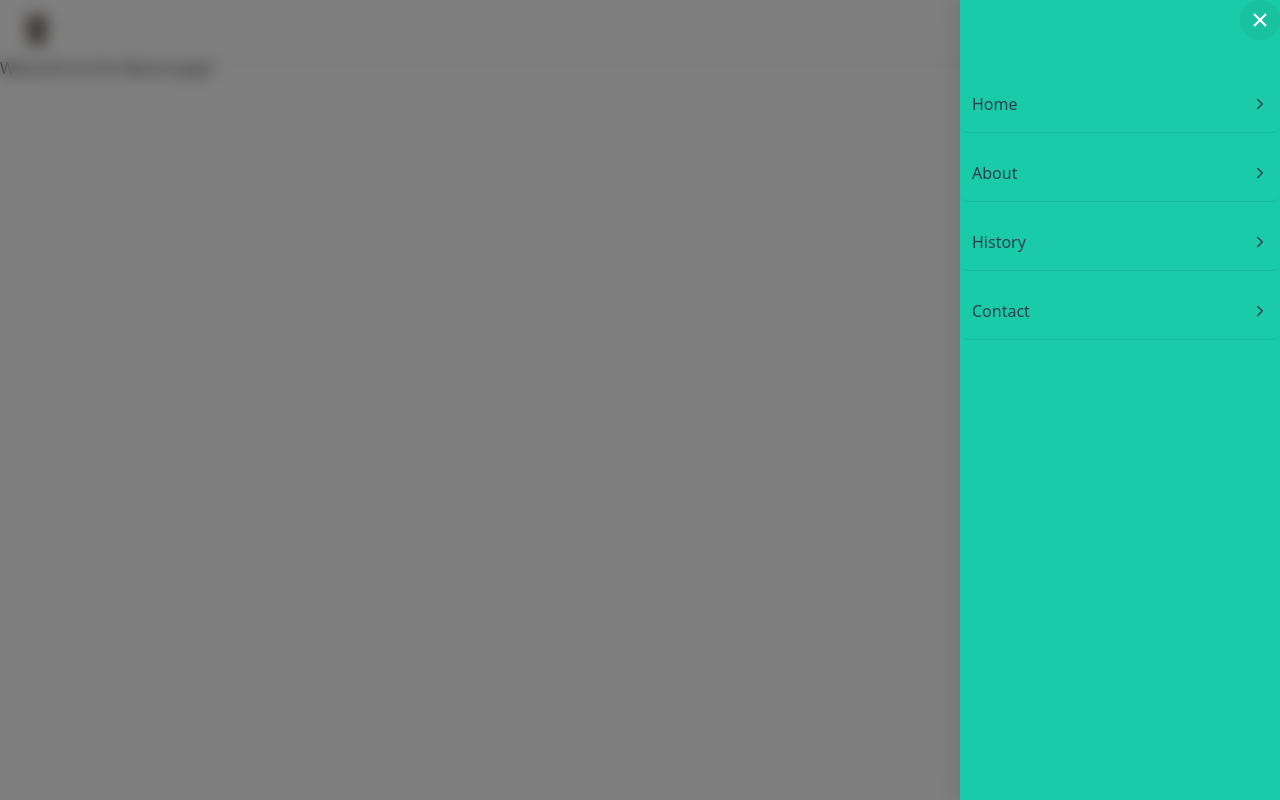
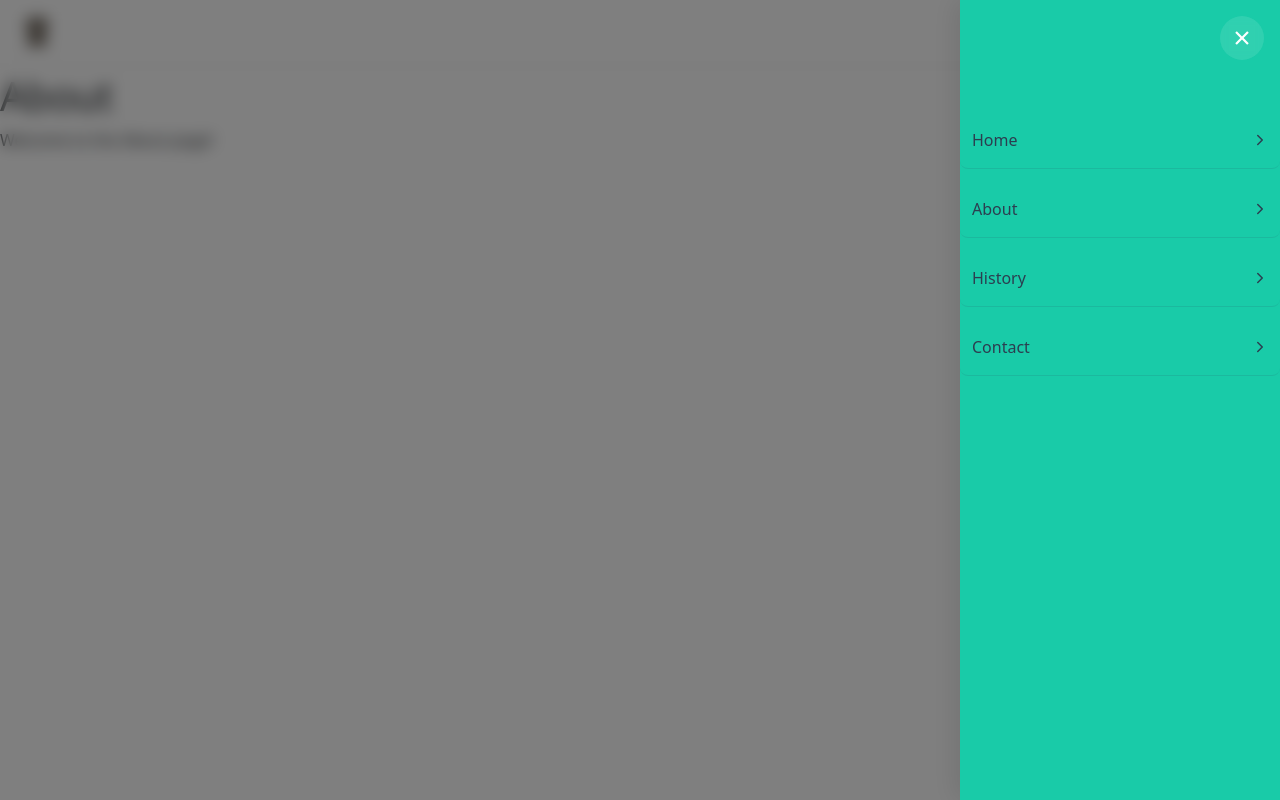
Before and after one commit to Ericadeshh/Fake-News-Detection-AI-System, a React (Vite) app in the folder F.N.D-Project-Codebase/FND_Frontend/: page /about in a window 1280 px wide. Both pictures are taken after a click on the button 1239 px from the left and 29 px from the top of the page. Built offline with nearby package versions, Linux system fonts and the light colour scheme.

Commit message:
UI update

```diff
--- a/F.N.D-Project-Codebase/FND_Frontend/src/App.tsx
+++ b/F.N.D-Project-Codebase/FND_Frontend/src/App.tsx
@@ -5,12 +5,14 @@ import Home from "./pages/Home";
 import About from "./pages/About";
 import Contact from "./pages/Contact";
 import History from "./pages/History";
+import Message from "./components/message";
 
 function App() {
   return (
     <Router>
       <div className="App">
         <Header />
+        <Message />
         <main>
           <Routes>
             <Route path="/" element={<NewsChecker />} />
--- a/F.N.D-Project-Codebase/FND_Frontend/src/components/header.module.css
+++ b/F.N.D-Project-Codebase/FND_Frontend/src/components/header.module.css
@@ -86,7 +86,7 @@
   transition: transform 0.3s ease;
 }
 
-/* Mobile Menu */
+/* Updated Icon Styles */
 .menuButton,
 .closeButton {
   background: none;
@@ -99,13 +99,31 @@
   align-items: center;
   justify-content: center;
   border-radius: 50%;
-  width: 40px;
-  height: 40px;
+  width: 44px;
+  height: 44px;
+  transition: all 0.2s ease;
 }
 
 .closeButton {
   color: #fff;
-  background-color: rgba(0, 0, 0, 0.05);
+  background-color: rgba(255, 255, 255, 0.1);
+  backdrop-filter: blur(4px);
+  margin: 1rem;
+}
+
+.closeButton:hover {
+  background-color: rgba(255, 255, 255, 0.1);
+}
+
+.menuButton:hover {
+  background-color: rgba(0, 0, 0, 0.02);
+}
+
+/* Ensure icons are properly centered */
+.menuButton svg,
+.closeButton svg {
+  display: block;
+  margin: 0 auto;
 }
 
 .mobileMenu {
--- a/F.N.D-Project-Codebase/FND_Frontend/src/components/header.tsx
+++ b/F.N.D-Project-Codebase/FND_Frontend/src/components/header.tsx
@@ -60,6 +60,48 @@ const Header: React.FC = () => {
       transition: {
         duration: 0.4,
         delay: 0.15,
+      },
+    },
+  };
+
+  // Icon animation variants
+  const hamburgerIconVariants = {
+    open: {
+      rotate: 90,
+      scale: 1.1,
+      transition: {
+        type: "spring",
+        stiffness: 400,
+        damping: 20,
+      },
+    },
+    closed: {
+      rotate: 0,
+      scale: 1,
+      transition: {
+        type: "spring",
+        stiffness: 400,
+        damping: 20,
+      },
+    },
+  };
+
+  const closeIconVariants = {
+    hover: {
+      rotate: 90,
+      scale: 1.1,
+      transition: {
+        type: "spring",
+        stiffness: 500,
+        damping: 15,
+      },
+    },
+    tap: {
+      scale: 0.9,
+      transition: {
+        type: "spring",
+        stiffness: 500,
+        damping: 15,
       },
     },
   };
@@ -127,10 +169,16 @@ const Header: React.FC = () => {
           <motion.button
             className={styles.closeButton}
             onClick={closeMobileMenu}
-            whileHover={{ scale: 1.1 }}
-            whileTap={{ scale: 0.95 }}
+            whileHover="hover"
+            whileTap="tap"
           >
-            <IoCloseSharp size={24} />
+            <motion.div
+              variants={closeIconVariants}
+              initial="closed"
+              animate="visible"
+            >
+              <IoCloseSharp size={24} />
+            </motion.div>
           </motion.button>
         </motion.li>
       )}
@@ -180,7 +228,12 @@ const Header: React.FC = () => {
             whileTap={{ scale: 0.9 }}
             transition={{ type: "spring", stiffness: 400, damping: 10 }}
           >
-            <IoMenu size={24} />
+            <motion.div
+              animate={isMenuOpen ? "open" : "closed"}
+              variants={hamburgerIconVariants}
+            >
+              <IoMenu size={24} />
+            </motion.div>
           </motion.button>
         )}
       </div>
--- a/F.N.D-Project-Codebase/FND_Frontend/src/components/message.tsx
+++ b/F.N.D-Project-Codebase/FND_Frontend/src/components/message.tsx
@@ -1,10 +1,17 @@
 function Message() {
-  let name = "Eric";
-  if (name === "Eric") {
-    return <h1>Hello {name}</h1>;
-  } else {
-    return <h1>Hello Stranger</h1>;
-  }
+  return (
+    <div
+      style={{
+        height: "4.5rem",
+        backgroundColor: "white",
+        border: "none",
+        boxShadow: "none",
+        outline: "none",
+      }}
+    >
+      {/* You can add your message content here */}
+    </div>
+  );
 }
 
 export default Message;
```
